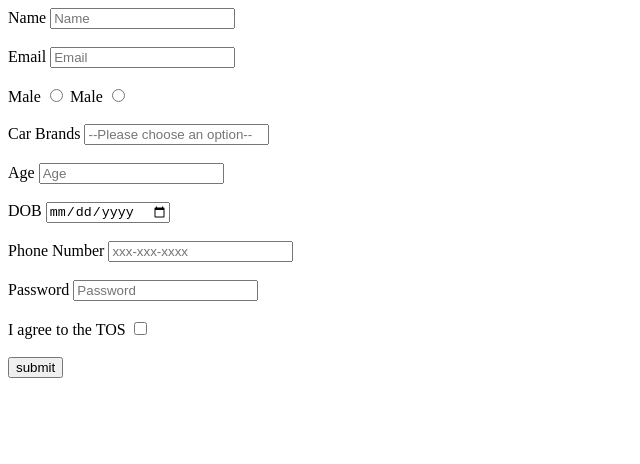
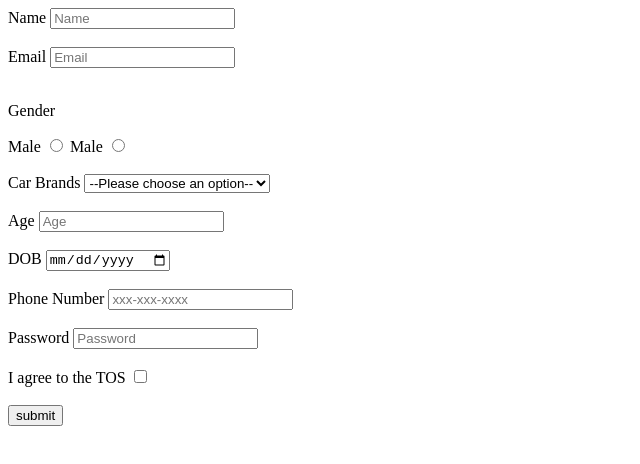
Before and after one commit to acciojob/signup-form-car-sahilsaifi310, a website: page main.html in a window 1280 px wide. Shown: the whole page, without its empty margins (0-640 px from the left). Drawn offline with Linux system fonts and the light colour scheme.

Commit message:
created a submission

```diff
--- a/main.html
+++ b/main.html
@@ -6,13 +6,14 @@
     <title>Document</title>
 </head>
 <body>
-    <form >
+    <form method="post" >
 <label for="N">Name</label>
 <input type="text" name="" id="N" placeholder="Name" required><br><br>
 
 <label for="e">Email</label>
 <input type="email" name="" id="e" placeholder="Email" required><br><br>
 
+		<p>Gender</p>
 <label for="m">Male</label>
 <input type="radio" name="" id="m"required>
 
@@ -22,8 +23,10 @@
 
 
 <label for="cars">Car Brands</label>
-<input type="search" name="" id="cars" placeholder="--Please choose an option--" required><br><br>
+<select id="cars" required>
+<option value="">--Please choose an option--</option>
 
+</select><br><br>
 <label for="a">Age</label>
 <input type="number" name="" id="age" placeholder="Age" required><br><br>
 
```
